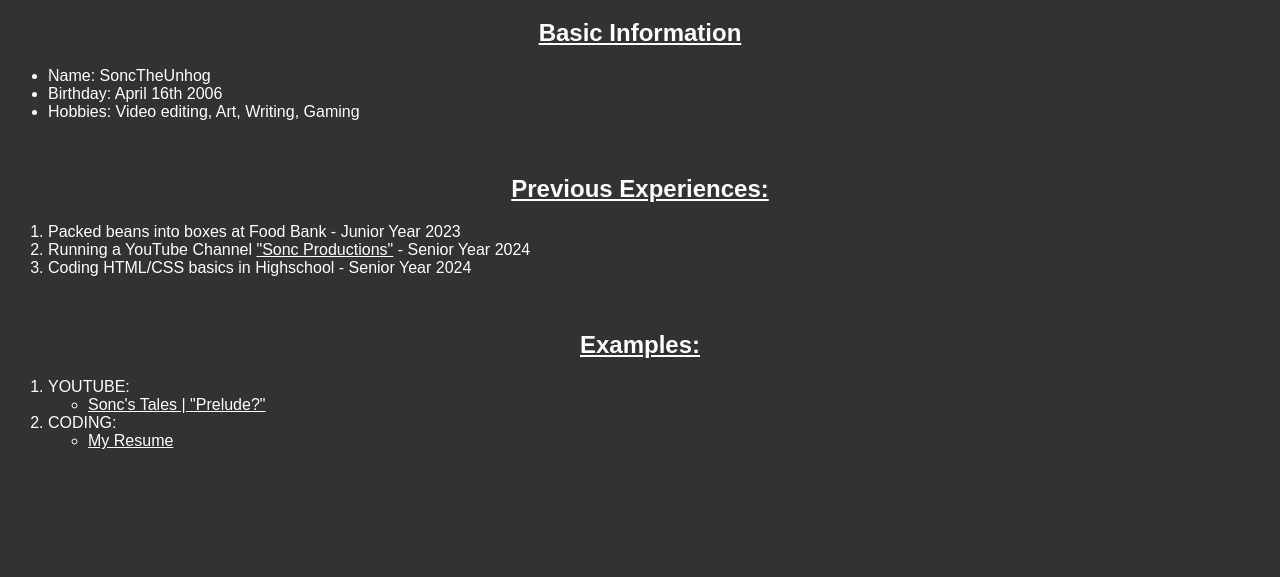
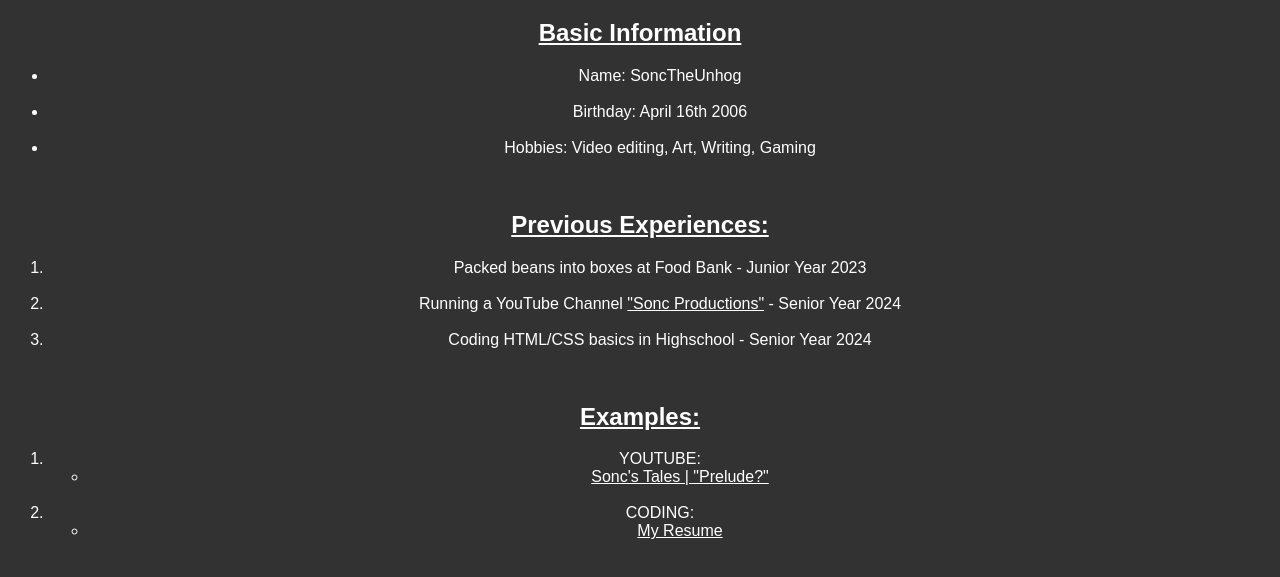
Before and after one commit to SoncTheUnhog/Portfolio, a plain HTML site: page index.html in a window 1280 px wide. Shown: the part 91-668 px from the top of the page. Drawn offline with Linux system fonts and the light colour scheme.

Commit message:
Lists and Breaks

```diff
--- a/style.css
+++ b/style.css
@@ -36,13 +36,13 @@ p
 }
 ol
 {
-    text-align: left;
+    text-align: center;
     color: white;
     font-family: Arial, Helvetica, sans-serif;
 }
 ul
 {
-    text-align: left;
+    text-align: center;
     color: white;
     font-family: Arial, Helvetica, sans-serif;
 }
```
Also changed, not shown: index.html (+5 -0 lines).
